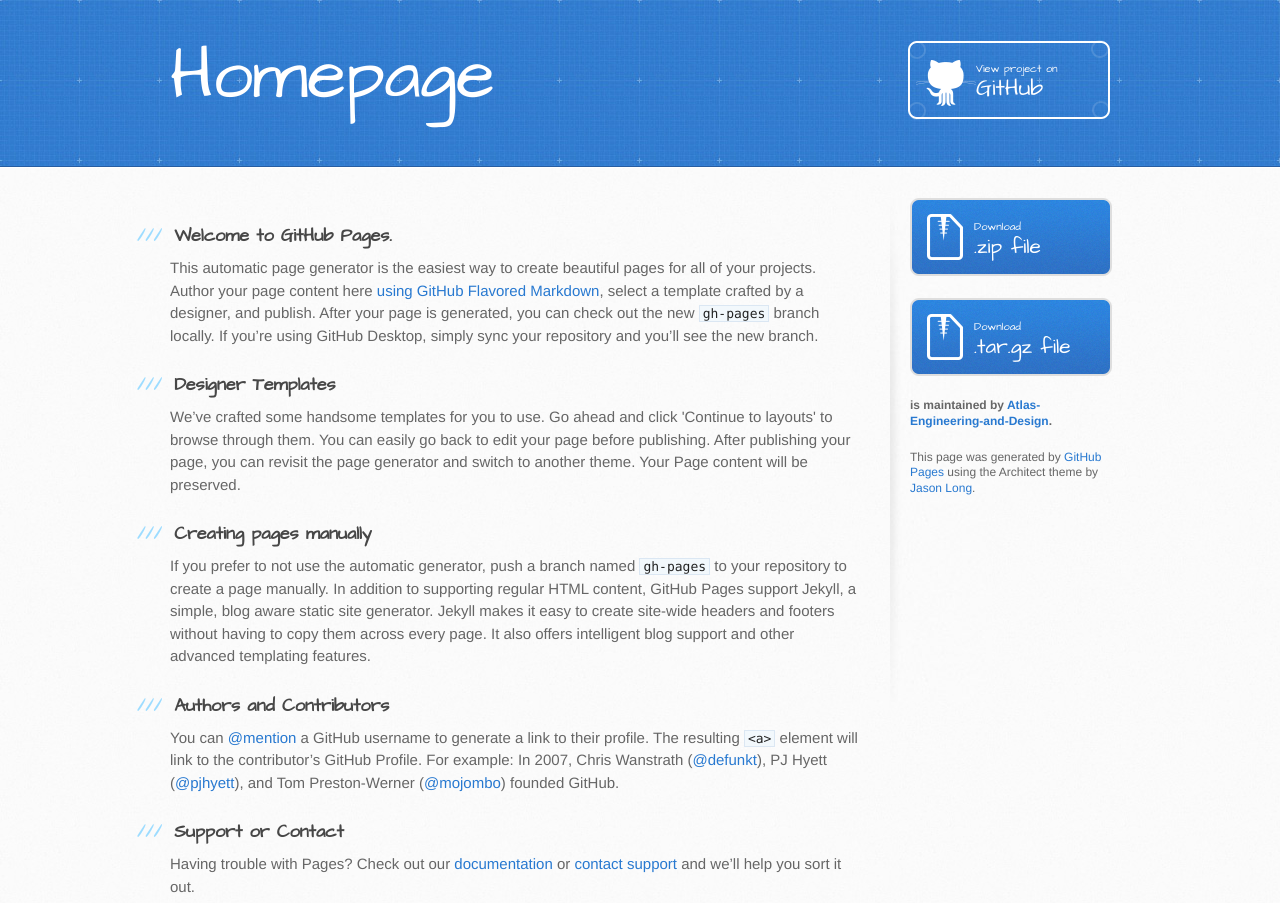
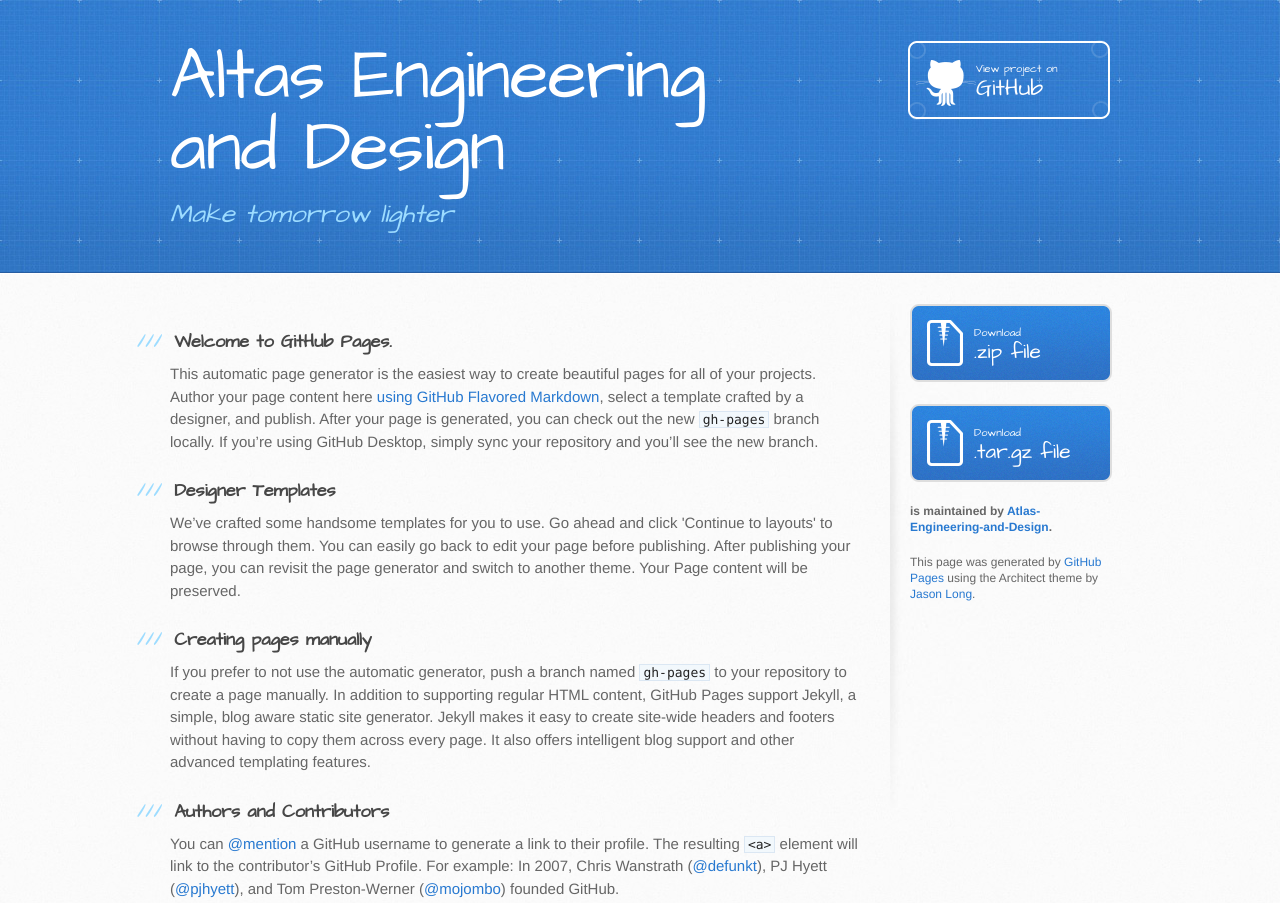
Before and after one commit to Atlas-Engineering-and-Design/homepage, a plain HTML site: page index.html in a window 1280 px wide. Shown: the top 903 px of the page. Drawn offline with Linux system fonts and the light colour scheme.

Commit message:
Update index.html

```diff
--- a/index.html
+++ b/index.html
@@ -19,8 +19,8 @@
   <body>
     <header>
       <div class="inner">
-        <h1>Homepage</h1>
-        <h2></h2>
+        <h1>Altas Engineering and Design</h1>
+        <h2><em>Make tomorrow lighter</em></h2>
         <a href="https://github.com/Atlas-Engineering-and-Design/homepage" class="button"><small>View project on</small> GitHub</a>
       </div>
     </header>
```
